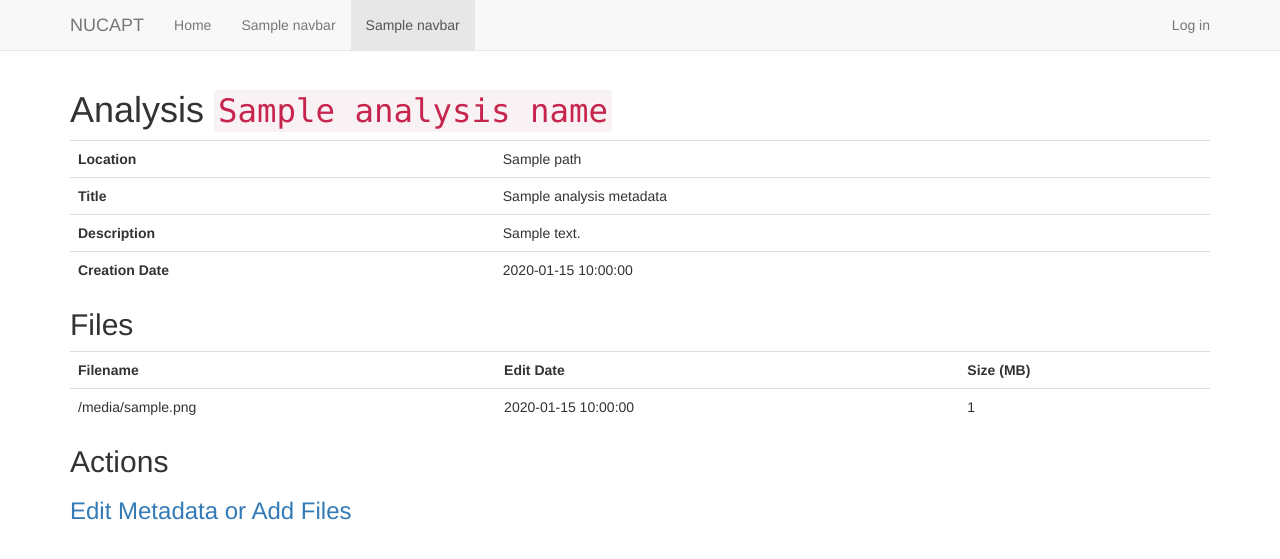
After one commit to materials-data-facility/nucapt, a Flask app: template nucapt/templates/analysis.html in a window 1280 px wide. The commit adds this page. Shown: the top 559 px of the page. Run offline with Flask 2, Linux system fonts and the light colour scheme; the template is opened without the code that fills it: most values are stand-ins (such as "Sample title", 1, 10 or a date in 2020); parts of the project's set-up code (start-up, migrations or seed data) failed here and were passed over; some libraries are stand-ins or nearby versions.

Commit message:
Added page for viewing analysis data

```diff
--- /dev/null
+++ b/nucapt/templates/analysis.html
@@ -0,0 +1,36 @@
+{% extends "base.html" %}
+{% block title %}{{ recon_name }}{% endblock %}
+{% block body %}
+    {% from "_utils.html" import render_errors %}
+    <h1>Analysis <code>{{ analysis_name }}</code></h1>
+
+    {{ render_errors(errors) }}
+
+    <table class="table">
+        <tr><th>Location</th><td>{{ analysis.path }}</td></tr>
+        <tr><th>Title</th><td>{{ analysis_metadata['title'] | safe }}</td></tr>
+        <tr><th>Description</th><td>{{ analysis_metadata['description'] | safe }}</td></tr>
+        <tr><th>Creation Date</th><td>{{ analysis_metadata['creation_date'] }}</td></tr>
+    </table>
+
+    <h2>Files</h2>
+
+    <table class="table">
+    <tr>
+        <th>Filename</th>
+        <th>Edit Date</th>
+        <th>Size (MB)</th>
+    </tr>
+    {% for file,info in analysis.get_files().items() %}
+    <tr>
+        <td>{{ file }}</td>
+        <td>{{ info['modified'] }}</td>
+        <td>{{ info['size'] }}</td>
+    </tr>
+    {% endfor %}
+    </table>
+
+    <h2>Actions</h2>
+
+    <h3><a href="{{ analys_name }}/edit">Edit Metadata or Add Files</a></h3>
+{% endblock %}
--- a/nucapt/templates/reconstruction.html
+++ b/nucapt/templates/reconstruction.html
@@ -38,7 +38,10 @@
             <td>{{ name }}</td>
             <td>{{ metadata['title'] }}</td>
             <td>{{ metadata['creation_date'] }}</td>
-            <td><a href="{{ recon_name }}/analysis/{{ name }}/edit">Edit</a></td>
+            <td>
+                <a href="{{ recon_name }}/analysis/{{ name }}">View</a>
+                <a href="{{ recon_name }}/analysis/{{ name }}/edit">Edit</a>
+            </td>
         </tr>
         {% endfor %}
     </table>
--- a/setup.py
+++ b/setup.py
@@ -10,12 +10,11 @@ setup(
         'wtforms==2.1',
         'pyyaml==3.12',
         'six==1.10.0',
-        'jsonschema==2.6.0',
         'beautifulsoup4==4.6.0',
         'globus_sdk[jwt]==1.2.2',
         'mdf_toolbox==0.1.2',
         'pyopenssl==17.5.0',
         'globus_nexus_client==0.2.6',
-	'flask_sslify==0.1.5'
+        'flask_sslify==0.1.5'
     ],
 )
```
Also changed, not shown: nucapt/manager.py (+19 -0 lines), nucapt/views.py (+29 -2 lines), tests/test_website.py (+7 -2 lines).
